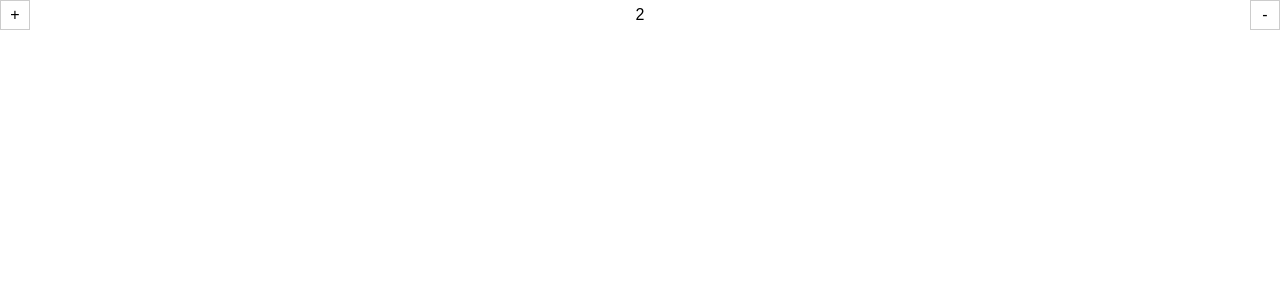
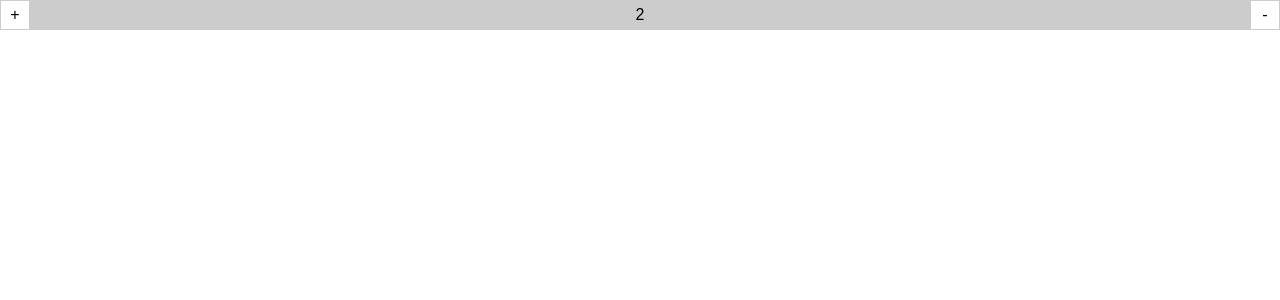
Before and after one commit to xiongxiong109/react_works, a React app: page / in a window 1280 px wide. Shown: the top 300 px of the page. Built offline with nearby package versions, Linux system fonts and the light colour scheme.

Commit message:
高阶组件

```diff
--- a/src/App.js
+++ b/src/App.js
@@ -1,17 +1,25 @@
 import React, { Component } from 'react';
-
+import StyledComponent from './components.wrapper/styledComponent'
 import Counter from './components/Counter'
 
 class App extends Component {
   render() {
     return (
       <div className="App">
+        <StyledComponent
+          styles={
+            {
+              backgroundColor: '#ccc'
+            }
+          }
+        >
           <Counter
             min={1}
             curNum={2}
             max={4}
             ref="counter"
           />
+        </StyledComponent>
       </div>
     );
   }
--- /dev/null
+++ b/src/components.wrapper/styledComponent.js
@@ -0,0 +1,20 @@
+// 高阶组件实现styledComponent
+import React, { Component } from 'react'
+import PropTypes from 'prop-types'
+
+class StyledComponent extends Component {
+    static defaultProps = {
+        styles: {},
+        children: null
+    }
+    static propTypes = {
+        styles: PropTypes.object,
+        children: PropTypes.element.isRequired
+    }
+    render() {
+        const { styles, children } = this.props;
+        return <div style={styles}>{ children }</div>
+    }
+}
+
+export default StyledComponent
```
Lines whose indentation alone changed are shown as unchanged.
